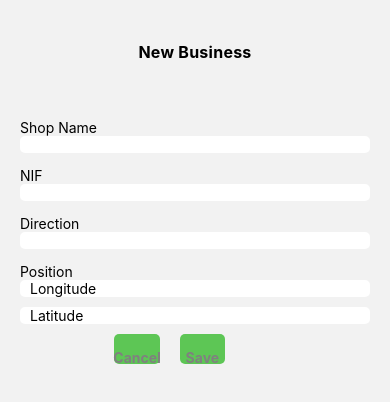
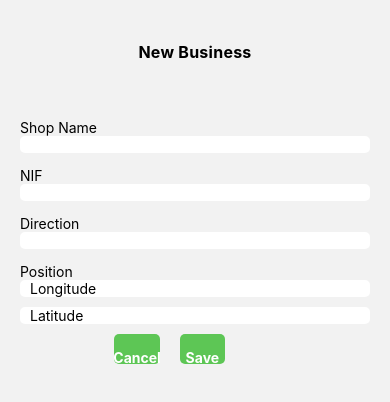
Before and after one commit to JorgeSanchezL/Floorecer, a React Native app in the folder floorecer/: screen /newBusiness in a window 390 px wide. Shown: the top 402 px of the page. Built offline with nearby package versions, Linux system fonts and the light colour scheme.

Commit message:
buttons function

```diff
--- a/floorecer/src/components/CustomButton.js
+++ b/floorecer/src/components/CustomButton.js
@@ -31,6 +31,8 @@ const styles =StyleSheet.create({
         backgroundColor:'#5dc655',
     },
     container_terciario:{
+    },
+    container_cuaterciario:{
         width:'25%',
         padding:15,
         borderRadius:5,
--- a/floorecer/src/screens/NewBusiness.jsx
+++ b/floorecer/src/screens/NewBusiness.jsx
@@ -12,6 +12,13 @@ const NewBusiness = () => {
 
   const {height}=useWindowDimensions();
 
+  const onSavePressed = () =>{
+    //console.warn(shopName+nif+direction+longitude+latitude)
+    console.warn("save")
+  };
+  const onCancelPressed = () =>{
+    console.warn("cancel")
+  }
   return(
   <View style={styles.mainContainer}>
     <Text style={[styles.title,{marginVertical:height * 0.05}]}>New Business</Text>
@@ -22,8 +29,18 @@ const NewBusiness = () => {
     <MyTextInput info = 'Latitude' value={latitude} setValue={setLatitude}/>
 
     <View style = {{flex:0, flexDirection:'row'}}>
-      <CustomButton text="Cancel" type = 'terciario'/>
-      <CustomButton text="Save" type = 'terciario'/>
+
+        <CustomButton
+          text="Cancel"
+          type = 'cuaterciario'
+          onPress={onSavePressed}
+          />
+        <CustomButton
+          text="Save"
+          type = 'cuaterciario'
+          onPress={onCancelPressed}
+          />
+
     </View>
 
 
```
Also changed, not shown: floorecer/src/navigation/AppStack.js (line endings or trailing spaces).
